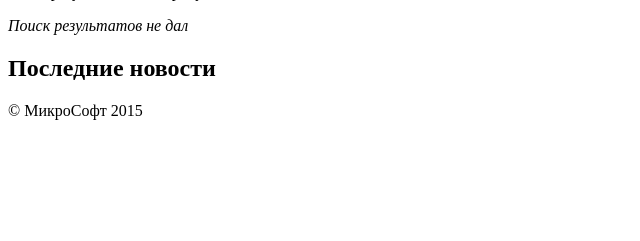
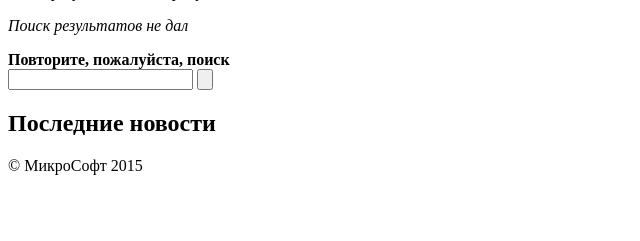
Before and after one commit to novosad/atrex, a Yii app: template frontend/views/site/result.php in a window 1280 px wide. Shown: the part 559-800 px from the top of the page, without its empty margins (0-640 px from the left). Run offline with PHP 8.4 and a stand-in for Yii, Linux system fonts and the light colour scheme; the template is opened without the code that fills it, so the values that code supplies are empty; some libraries are stand-ins or nearby versions.

Commit message:
Second search

```diff
--- a/frontend/views/site/result.php
+++ b/frontend/views/site/result.php
@@ -13,13 +13,13 @@ $this->title = 'Результаты поиска';
 Ваши результаты по запросу <b> <?php echo $search_text; ?></b>:
 
 <div class="result-view">
-    <?php if ($product != null){ ?>
+    <?php if ($product != null) { ?>
         <ul class="list-result">
             <?php
             foreach ($product as $keyProduct => $vlProduct) { ?>
                 <li>
                     <img width="100px" height="50px"
-                     src="/img/catalog/<?php echo $image[$keyProduct]; ?>.jpg" alt=""/>
+                         src="/img/catalog/<?php echo $image[$keyProduct]; ?>" alt=""/>
                     <a href="article?ware=<?php echo $keyProduct; ?>">
                         <?php echo $vlProduct; ?>
                     </a>
@@ -27,7 +27,14 @@ $this->title = 'Результаты поиска';
             <?php }
             ?>
         </ul>
-    <?php } else{
-        echo "<p><i> Поиск результатов не дал </i></p>";
-    } ?>
+    <?php } else { ?>
+        <p><i> Поиск результатов не дал </i></p>
+        <b> Повторите, пожалуйста, поиск </b>
+        <form method="post" class="sisea-search-form" id="formsearch" action="result">
+            <span>
+                <input type="text" name="search-text" id="search" class="search" value=""/>
+            </span>
+            <input type="submit" class="button_search" name="search-bt" value=""/>
+        </form>
+    <?php } ?>
 </div>
```
Lines whose indentation alone changed are shown as unchanged.
